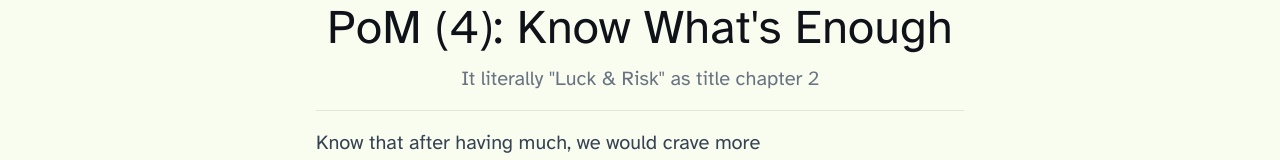
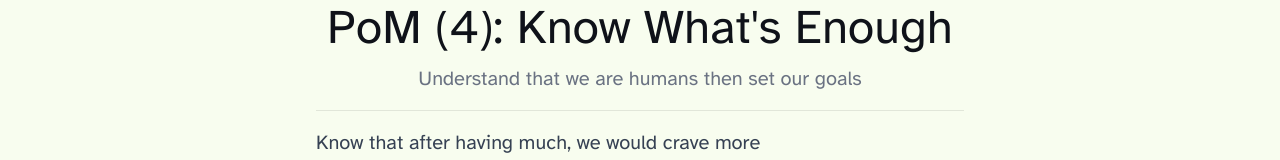
Before and after one commit to Lzadhito/lzadhito.github.io, an Astro site: page /blog/04-pom-know-whats-enough in a window 1280 px wide. Shown: the part 182-342 px from the top of the page. Built offline with nearby package versions, Linux system fonts and the light colour scheme; Astro itself is replaced by a stand-in of ours.

Commit message:
fix: pom 04 desc

```diff
--- a/src/content.config.ts
+++ b/src/content.config.ts
@@ -1,9 +1,9 @@
-import { defineCollection, z } from 'astro:content';
-import { glob } from 'astro/loaders';
+import { defineCollection, z } from "astro:content";
+import { glob } from "astro/loaders";
 
 const blog = defineCollection({
   // Load Markdown and MDX files in the `src/content/blog/` directory.
-	loader: glob({ base: './src/content/blog', pattern: '**/*.{md,mdx}' }),
+  loader: glob({ base: "./src/content/blog", pattern: "**/*.{md,mdx}" }),
   // Type-check frontmatter using a schema
   schema: ({ image }) =>
     z.object({
--- a/src/content/blog/04-pom-know-whats-enough.md
+++ b/src/content/blog/04-pom-know-whats-enough.md
@@ -1,6 +1,6 @@
 ---
 title: "PoM (4): Know What's Enough"
-description: 'It literally "Luck & Risk" as title chapter 2'
+description: 'Understand that we are humans then set our goals'
 pubDate: 'Nov 09 2025'
 ---
 
--- a/src/layouts/BlogPost.astro
+++ b/src/layouts/BlogPost.astro
@@ -24,7 +24,7 @@ const { title, description, pubDate, updatedDate, heroImage } = Astro.props;
           <FormattedDate date={pubDate} />
         </div>
         <h1 class="py-2 text-5xl!">{title}</h1>
-        <p class="text-gray-500">{description}</p>
+        {description && <p class="text-gray-500">{description}</p>}
         <hr />
       </div>
       <slot />
```
Lines whose indentation alone changed are shown as unchanged.
